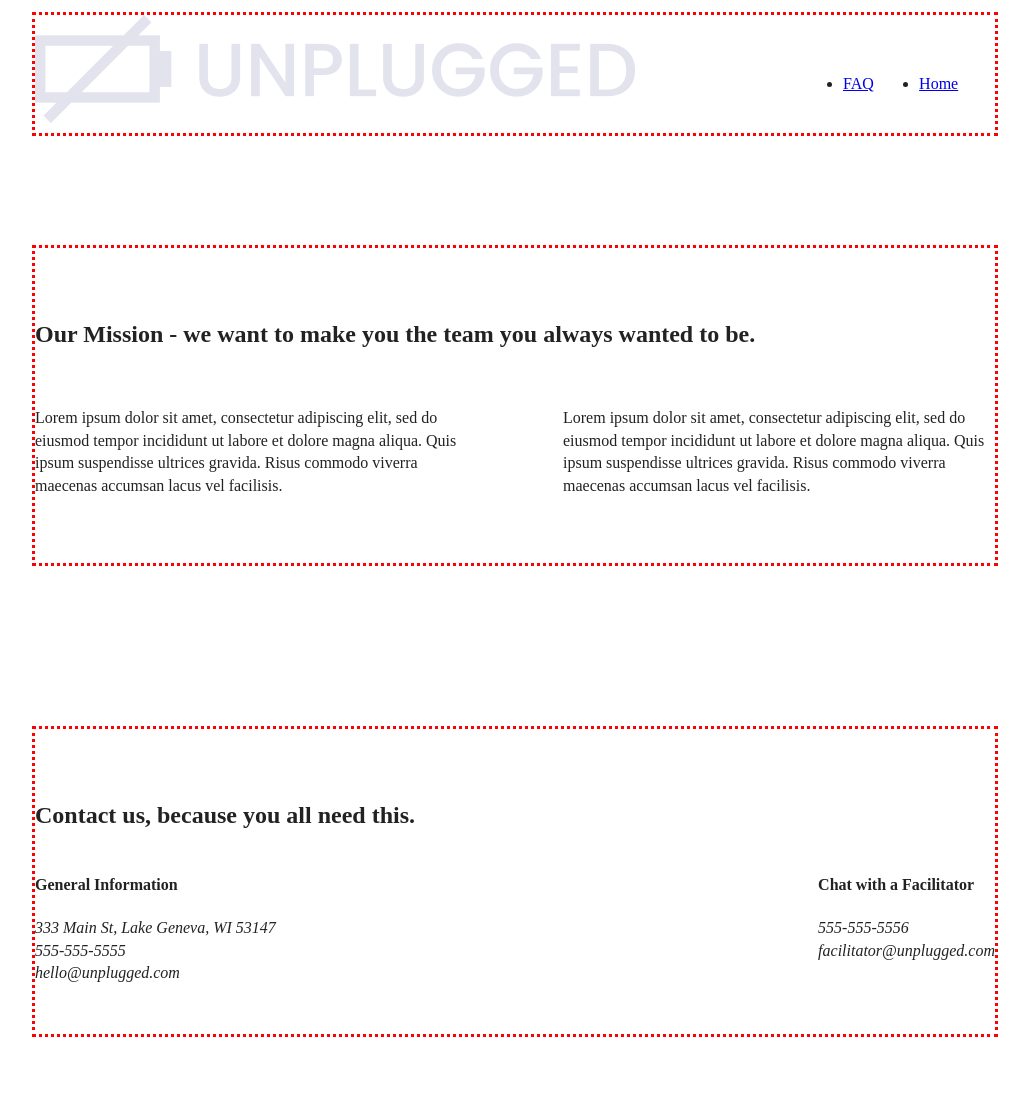
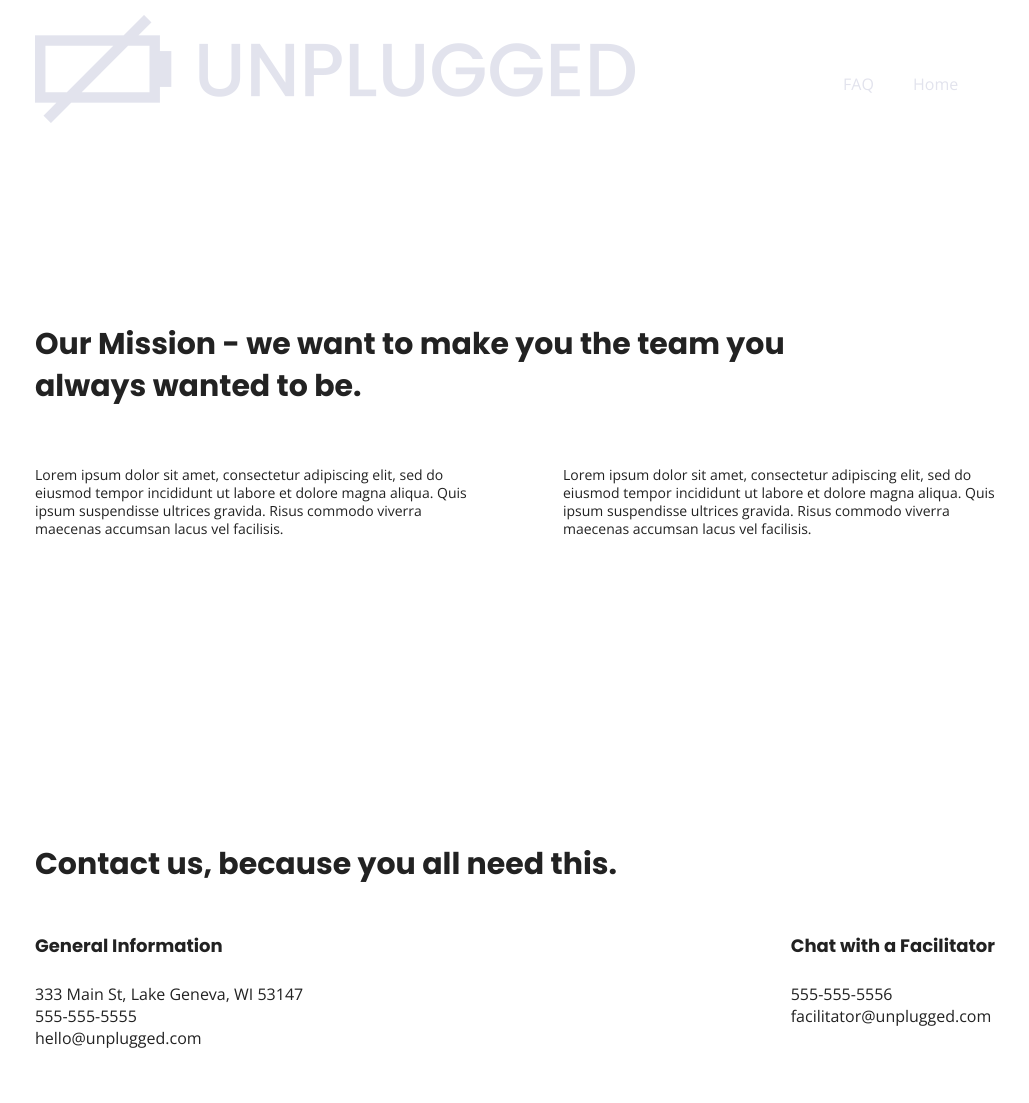
Before and after one commit to sontutts/unplugged, a website: page about/index.html in a window 1280 px wide. Shown: the top 1103 px of the page, without its empty margins (125-1154 px from the left). Drawn offline with nearby package versions, Linux system fonts and the light colour scheme.

Commit message:
Updated general styles css and a font link on html

```diff
--- a/about/index.html
+++ b/about/index.html
@@ -11,6 +11,8 @@
   <meta property="og:type" content="">
   <meta property="og:url" content="">
   <meta property="og:image" content="">
+  <!-- Google Fonts -->
+  <link href="https://fonts.googleapis.com/css?family=Open+Sans:400,700|Poppins:500,700" rel="stylesheet">
 
   <link rel="manifest" href="site.webmanifest">
   <link rel="apple-touch-icon" href="../icon.png">
--- a/css/main.css
+++ b/css/main.css
@@ -86,8 +86,48 @@ textarea {
 /* ==========================================================================
    Author's custom styles
    ========================================================================== */
+/* General styles*/
+html {
+  font-size: 1rem;
+}
+body {
+  font-family: 'Open Sans', sans-serif;
+  font-size: 1em;
+  text-align: left;
+}
+ul,
+ol {
+  list-style-type: none;
+}
+a {
+  color: #e2e3ed;
+  text-decoration: none;
+}
+h2 {
+  font-family: 'Poppins', sans-serif;
+  font-size: 1.875em;
+}
+h3,
+h4 {
+  font-family: 'Poppins', sans-serif;
+  font-size: 1.125em;
+}
+p {
+  font-size: .875em;
+  line-height: 1.285em;
+}
+img {
+
+}
+figure {
+
+}
+address {
+  font-style: normal;
+}
+
 .content-wrapper {
-  outline: 3px dotted red;
+  /*outline: 3px dotted red;*/
   width: 90%;
 }
 
```
Also changed, not shown: faq/index.html (+3 -0 lines), homepage/index.html (+3 -0 lines).
